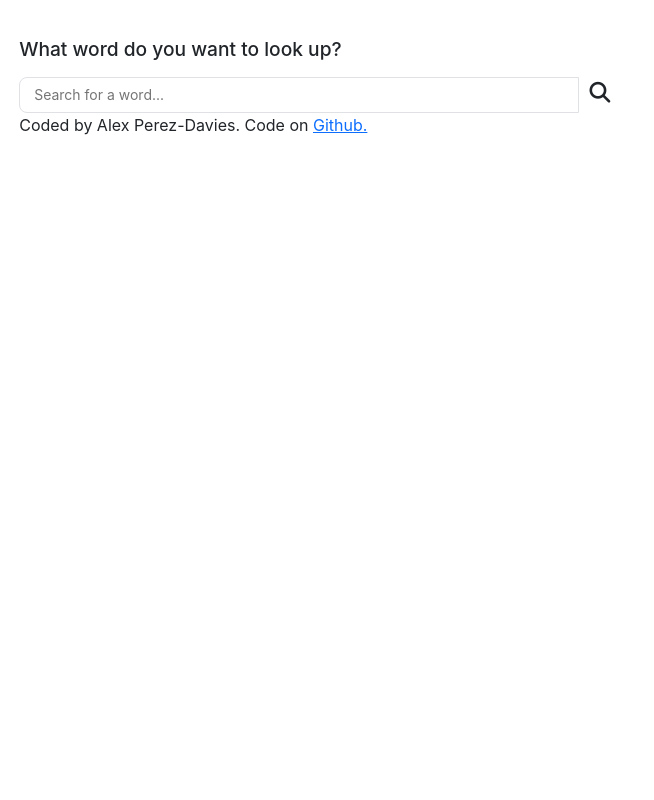
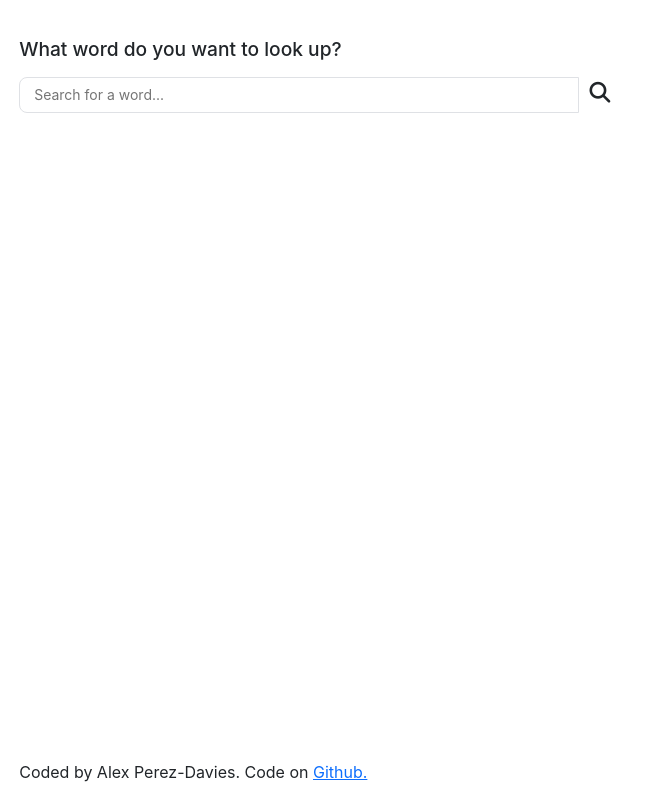
Before and after one commit to AlexPD93/React-Dictionary, a React (Create React App) app: page / in a window 1280 px wide. Shown: the whole page, without its empty margins (0-654 px from the left). Built offline with nearby package versions, Linux system fonts and the light colour scheme.

Commit message:
styled footer

```diff
--- a/src/App.css
+++ b/src/App.css
@@ -3,10 +3,3 @@
   margin-left: 1.2em;
   max-width: 40em;
 }
-
-footer {
-  margin-bottom: 1em;
-  font-family: -apple-system, BlinkMacSystemFont, "Segoe UI", "Roboto", "Oxygen",
-    "Ubuntu", "Cantarell", "Fira Sans", "Droid Sans", "Helvetica Neue",
-    sans-serif;
-}
--- a/src/App.js
+++ b/src/App.js
@@ -1,16 +1,11 @@
 import "./App.css";
 import Dictionary from "./Dictionary";
+import Footer from "./Footer";
 
 function App() {
   return (
     <div className="App">
       <Dictionary />
-      <footer class="position-absolute bottom--20 start-2">
-        Coded by Alex Perez-Davies. Code on{" "}
-        <a target="/" href="https://github.com/AlexPD93/React-Weather-App">
-          Github.
-        </a>
-      </footer>
     </div>
   );
 }
--- a/src/Dictionary.js
+++ b/src/Dictionary.js
@@ -1,5 +1,7 @@
 import React, { useState } from "react";
 import Results from "./Results";
+import Footer from "./Footer";
+import FooterSearch from "./FooterSearch";
 import "./Dictionary.css";
 import axios from "axios";
 
@@ -37,6 +39,7 @@ export default function Dictionary() {
           </span>
         </form>
         <Results results={results} />
+        <Footer />
       </div>
     );
   } else {
@@ -54,6 +57,7 @@ export default function Dictionary() {
           </span>
         </form>
         <Results results={results} />
+        <FooterSearch />
       </div>
     );
   }
--- /dev/null
+++ b/src/Footer.css
@@ -0,0 +1,4 @@
+footer {
+  position: absolute;
+  bottom: 1em;
+}
--- /dev/null
+++ b/src/Footer.js
@@ -0,0 +1,15 @@
+import React from "react";
+import "./Footer.css";
+
+export default function Footer() {
+  return (
+    <div className="Footer">
+      <footer className="footer">
+        Coded by Alex Perez-Davies. Code on{" "}
+        <a target="/" href="https://github.com/AlexPD93/React-Weather-App">
+          Github.
+        </a>
+      </footer>
+    </div>
+  );
+}
--- /dev/null
+++ b/src/FooterSearch.css
@@ -0,0 +1,4 @@
+.footer-search {
+  position: relative;
+  bottom: 0.5em;
+}
--- /dev/null
+++ b/src/FooterSearch.js
@@ -0,0 +1,15 @@
+import React from "react";
+import "./FooterSearch.css";
+
+export default function FooterSearch() {
+  return (
+    <div className="FooterSearch">
+      <footer className="footer-search">
+        Coded by Alex Perez-Davies. Code on{" "}
+        <a target="/" href="https://github.com/AlexPD93/React-Weather-App">
+          Github.
+        </a>
+      </footer>
+    </div>
+  );
+}
```
